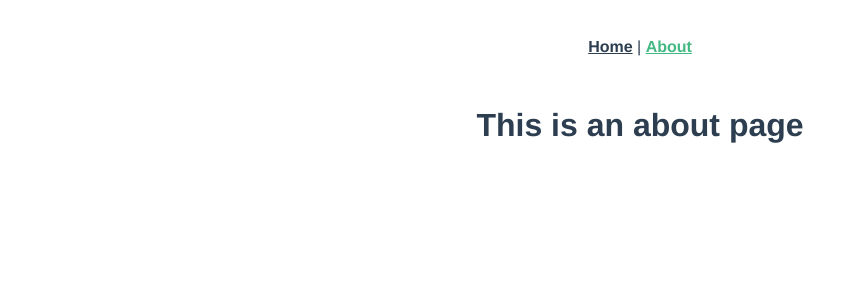
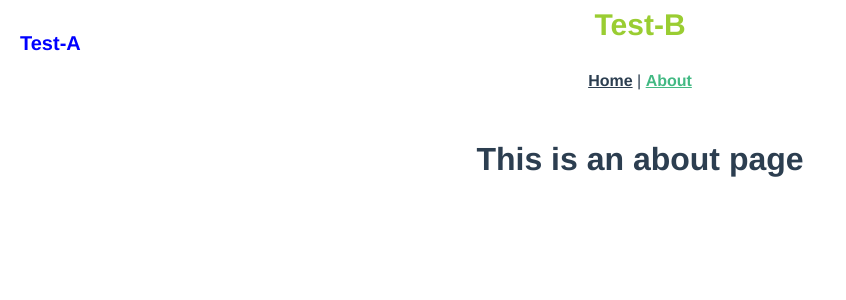
Before and after one commit to listener-dong/vue2-eslint-stylelin-commitlint, a Vue app: page /about in a window 1280 px wide. Shown: the top 300 px of the page, without its empty margins (0-846 px from the left). Built offline with nearby package versions, Linux system fonts and the light colour scheme.

Commit message:
feat: 新增stylelint插件

```diff
--- a/src/App.vue
+++ b/src/App.vue
@@ -1,5 +1,7 @@
 <template>
   <div id="app">
+    <div class="test-a">Test-A</div>
+    <div class="test-b">Test-B</div>
     <nav>
       <router-link to="/">Home</router-link> |
       <router-link to="/about">About</router-link>
@@ -9,6 +11,8 @@
 </template>
 
 <style lang="scss">
+@import './app';
+
 #app {
   font-family: Avenir, Helvetica, Arial, sans-serif;
   -webkit-font-smoothing: antialiased;
@@ -29,4 +33,10 @@ nav {
     }
   }
 }
+
+.test-b {
+  font-size: 30px;
+  font-weight: bolder;
+  color: yellowgreen;
+}
 </style>
--- /dev/null
+++ b/src/app.scss
@@ -0,0 +1,8 @@
+.test-a {
+  position: absolute;
+  top: 20px;
+  padding: 12px;
+  font-size: 20px;
+  font-weight: bold;
+  color: blue;
+}
--- a/src/components/HelloWorld.vue
+++ b/src/components/HelloWorld.vue
@@ -116,14 +116,17 @@ export default {
 h3 {
   margin: 40px 0 0;
 }
+
 ul {
   list-style-type: none;
   padding: 0;
 }
+
 li {
   display: inline-block;
   margin: 0 10px;
 }
+
 a {
   color: #42b983;
 }
```
Also changed, not shown: package.json (+7 -1 lines), .stylelintrc.js (added), 1 other file (tests, documents, lock files or other folders).
